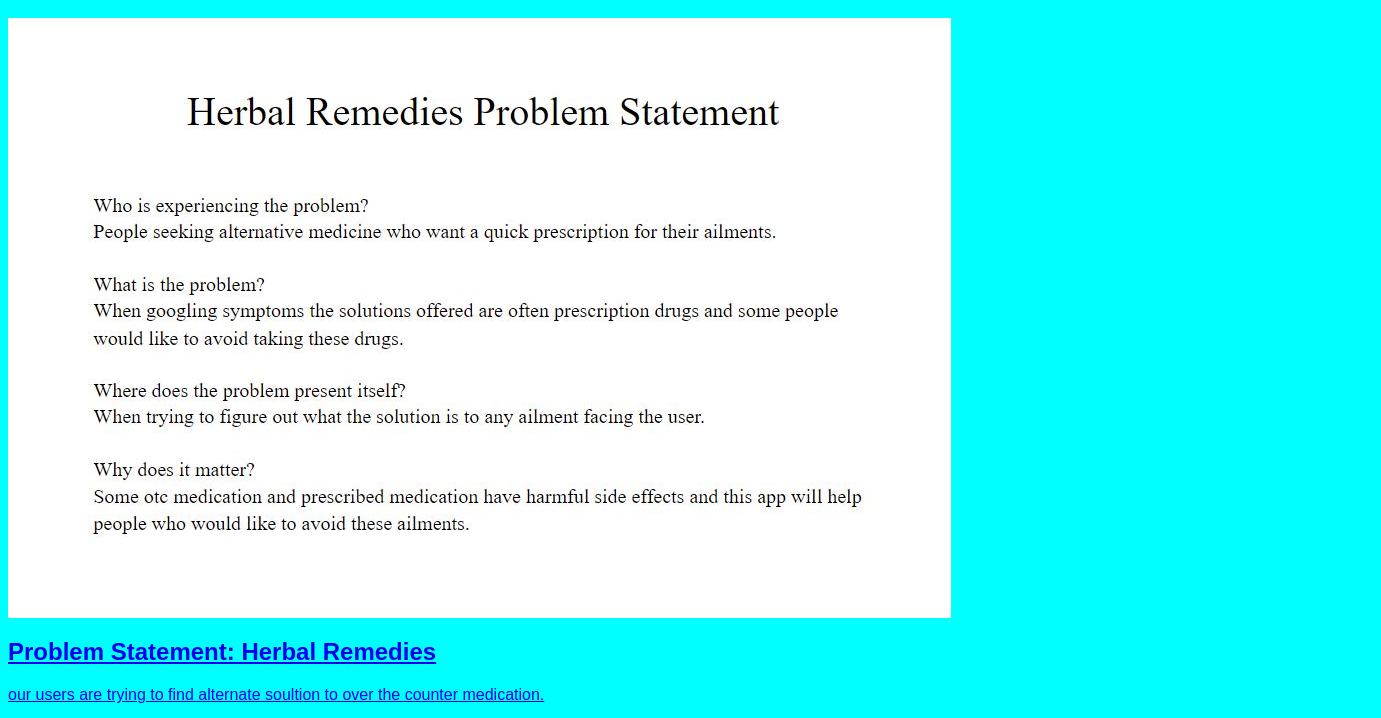
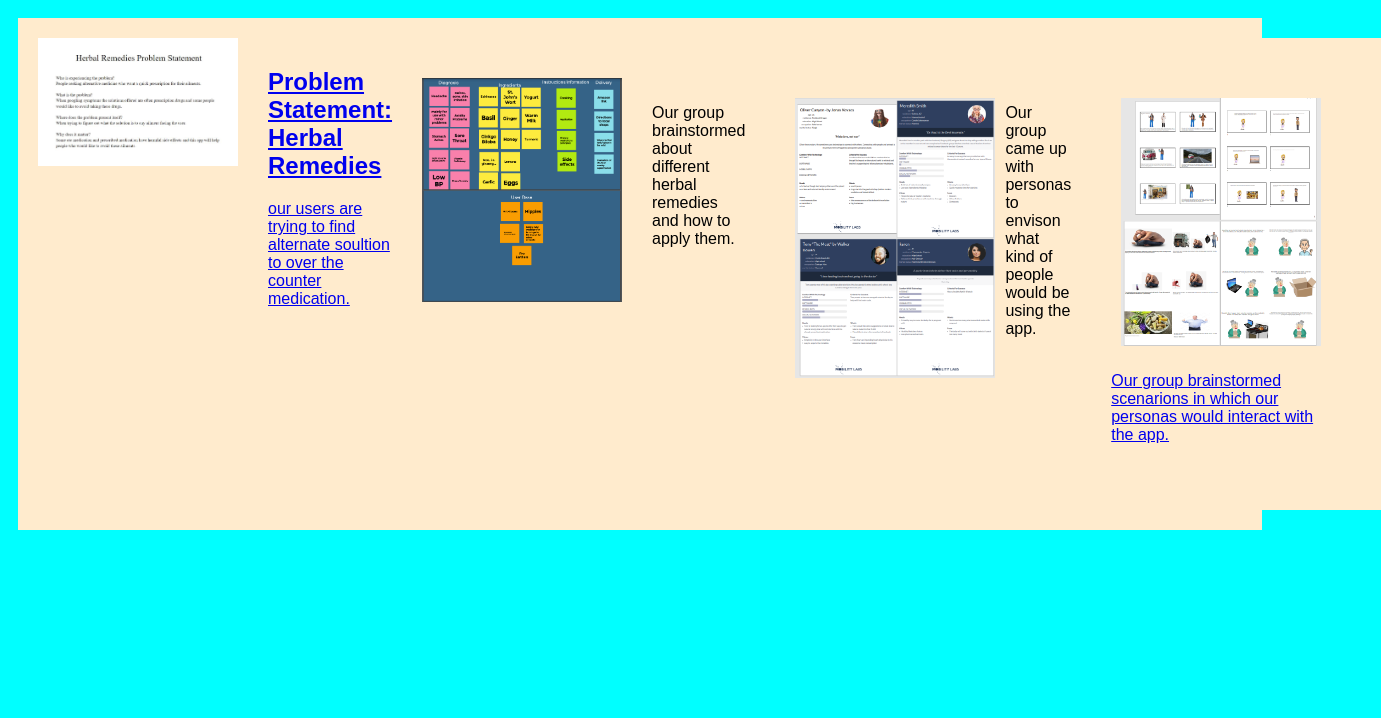
Before and after one commit to WalkerBowen/WalkerBowenOG.github.io, a plain HTML site: page index.html in a window 1280 px wide. Shown: the part 48-766 px from the top of the page, 1381 px wide, since content can reach past the window. Drawn offline with Linux system fonts and the light colour scheme.

Commit message:
Add files via upload

```diff
--- a/styles.css
+++ b/styles.css
@@ -1,6 +1,19 @@
 body{
     background:cyan;
     font-family: Arial, Helvetica, sans-serif
+}
+
+.assignment{
+    display:flex;
+    padding: 10px;
+    margin: 10px;
+    background: blanchedalmond;
+}
+.assignment img{
+    width: 200px;
+    padding: 10px;
+
+
 }
 h1 {
     color : darkorchid;
```
